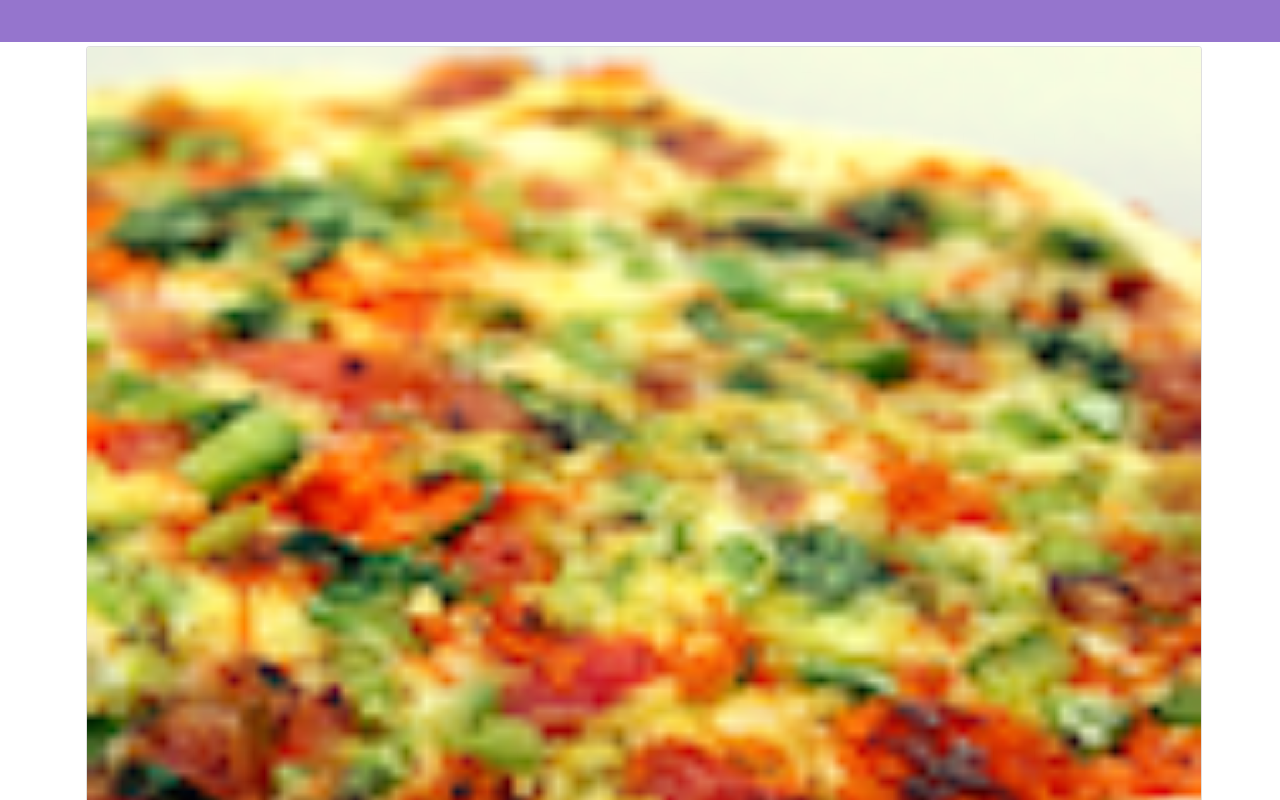
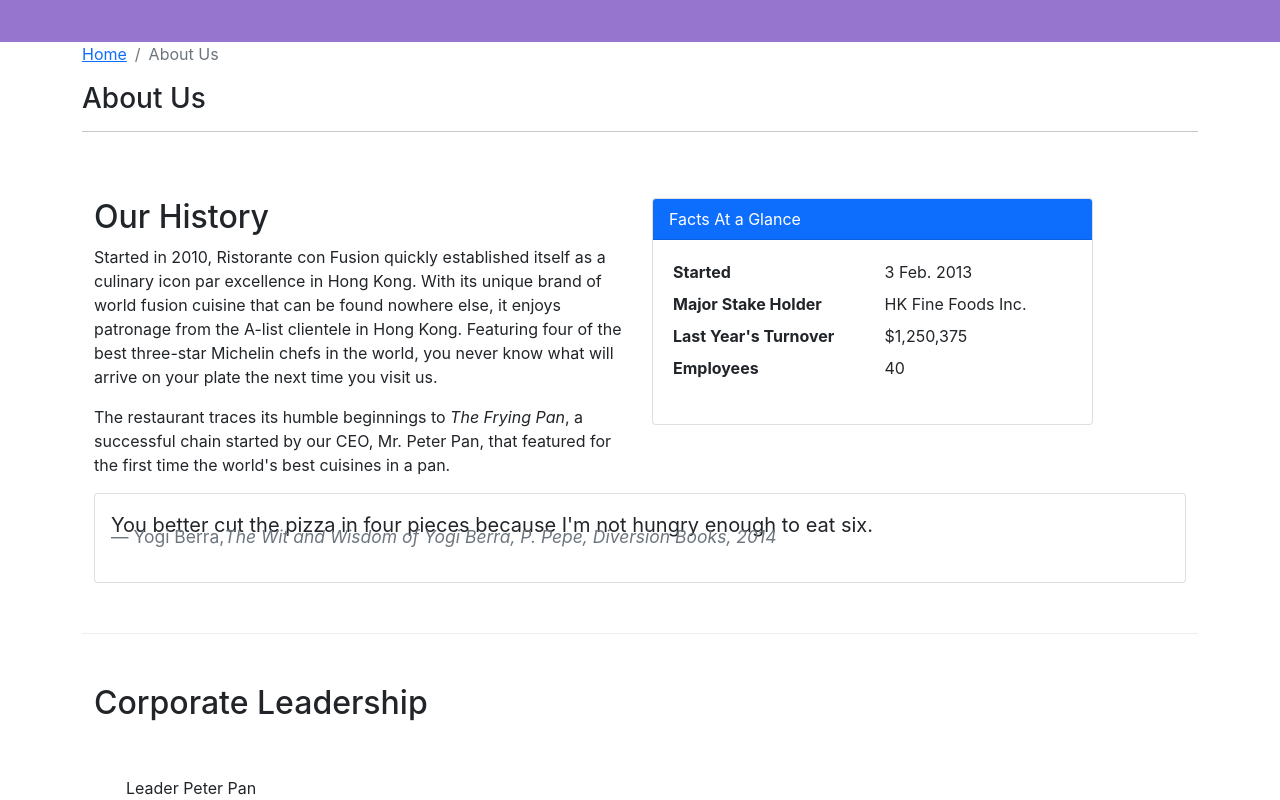
Before and after one commit to AnkurNahar/react-conFusion, a React (Create React App) app: page /aboutus in a window 1280 px wide. Before the commit this address led to /home. Shown: the part 300-1100 px from the top of the page. Built offline with nearby package versions, Linux system fonts and the light colour scheme.

Commit message:
Assignment 2 in progress

```diff
--- /dev/null
+++ b/src/components/AboutComponent.js
@@ -0,0 +1,77 @@
+import React from 'react';
+import { Breadcrumb, BreadcrumbItem, Card, CardBody, CardHeader, Media } from 'reactstrap';
+import { Link } from 'react-router-dom';
+
+function About(props) {
+
+    const leaders = props.leaders.map((leader) => {
+        return (
+            <p>Leader {leader.name}</p>
+        );
+    });
+
+    return(
+        <div className="container">
+            <div className="row">
+                <Breadcrumb>
+                    <BreadcrumbItem><Link to="/home">Home</Link></BreadcrumbItem>
+                    <BreadcrumbItem active>About Us</BreadcrumbItem>
+                </Breadcrumb>
+                <div className="col-12">
+                    <h3>About Us</h3>
+                    <hr />
+                </div>
+            </div>
+            <div className="row row-content">
+                <div className="col-12 col-md-6">
+                    <h2>Our History</h2>
+                    <p>Started in 2010, Ristorante con Fusion quickly established itself as a culinary icon par excellence in Hong Kong. With its unique brand of world fusion cuisine that can be found nowhere else, it enjoys patronage from the A-list clientele in Hong Kong.  Featuring four of the best three-star Michelin chefs in the world, you never know what will arrive on your plate the next time you visit us.</p>
+                    <p>The restaurant traces its humble beginnings to <em>The Frying Pan</em>, a successful chain started by our CEO, Mr. Peter Pan, that featured for the first time the world's best cuisines in a pan.</p>
+                </div>
+                <div className="col-12 col-md-5">
+                    <Card>
+                        <CardHeader className="bg-primary text-white">Facts At a Glance</CardHeader>
+                        <CardBody>
+                            <dl className="row p-1">
+                                <dt className="col-6">Started</dt>
+                                <dd className="col-6">3 Feb. 2013</dd>
+                                <dt className="col-6">Major Stake Holder</dt>
+                                <dd className="col-6">HK Fine Foods Inc.</dd>
+                                <dt className="col-6">Last Year's Turnover</dt>
+                                <dd className="col-6">$1,250,375</dd>
+                                <dt className="col-6">Employees</dt>
+                                <dd className="col-6">40</dd>
+                            </dl>
+                        </CardBody>
+                    </Card>
+                </div>
+                <div className="col-12">
+                    <Card>
+                        <CardBody className="bg-faded">
+                            <blockquote className="blockquote">
+                                <p className="mb-0">You better cut the pizza in four pieces because
+                                    I'm not hungry enough to eat six.</p>
+                                <footer className="blockquote-footer">Yogi Berra,
+                                <cite title="Source Title">The Wit and Wisdom of Yogi Berra,
+                                    P. Pepe, Diversion Books, 2014</cite>
+                                </footer>
+                            </blockquote>
+                        </CardBody>
+                    </Card>
+                </div>
+            </div>
+            <div className="row row-content">
+                <div className="col-12">
+                    <h2>Corporate Leadership</h2>
+                </div>
+                <div className="col-12">
+                    <Media list>
+                        {leaders}
+                    </Media>
+                </div>
+            </div>
+        </div>
+    );
+}
+
+export default About;
--- a/src/components/MainComponent.js
+++ b/src/components/MainComponent.js
@@ -9,6 +9,7 @@
 import Footer from './FooterComponent';
 import Home from './HomeComponent';
 import Contact from './ContactComponent';
+import About from './AboutComponent';
 import { Switch, Route, Redirect } from 'react-router-dom';
 
 class Main extends Component {
@@ -52,6 +53,7 @@
               <Route exact path='/menu' component={() => <Menu dishes={this.state.dishes} />} />
               <Route exact path='/menu/:dishId' component={DishById} />
               <Route exact path='/contactus' component={Contact} />
+              <Route exact path='/aboutus' component={() => <About leaders={this.state.leaders}/>} />
               <Redirect to="/home" />
           </Switch>
         <Footer />
```
